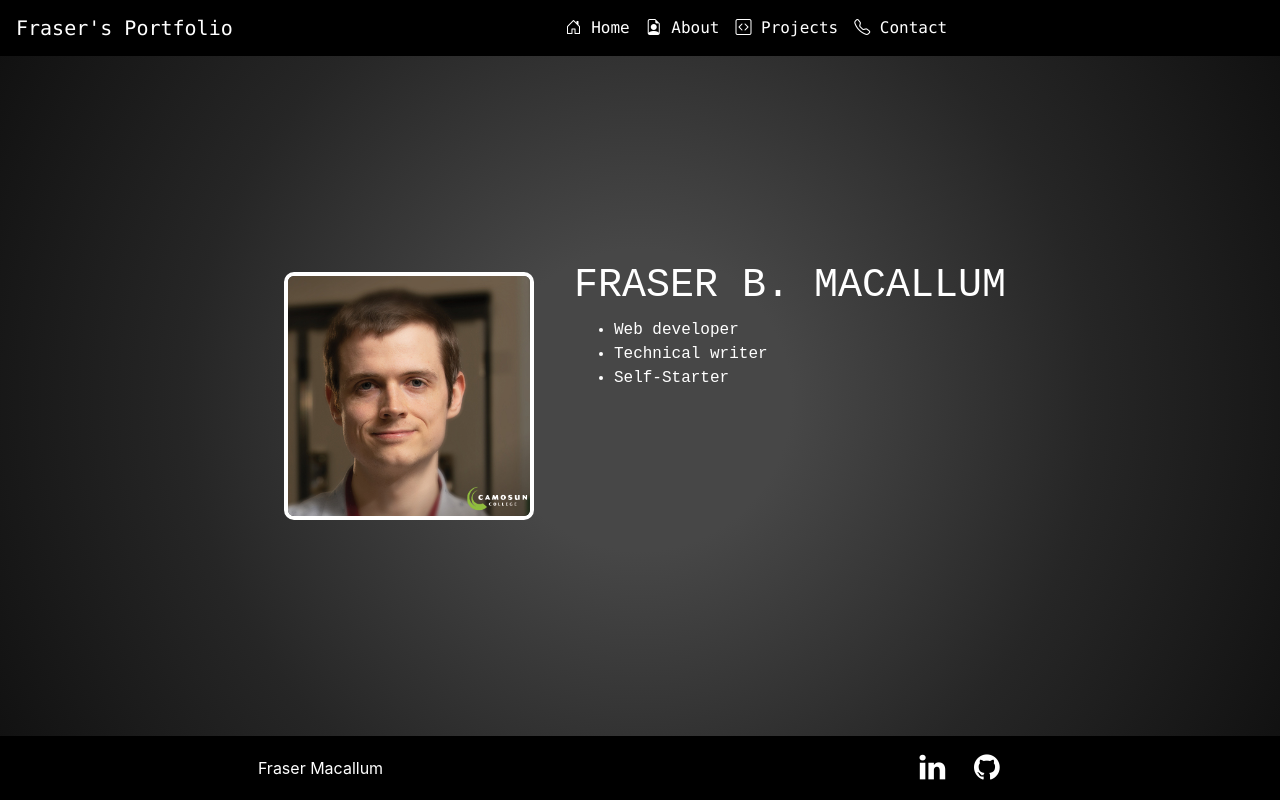
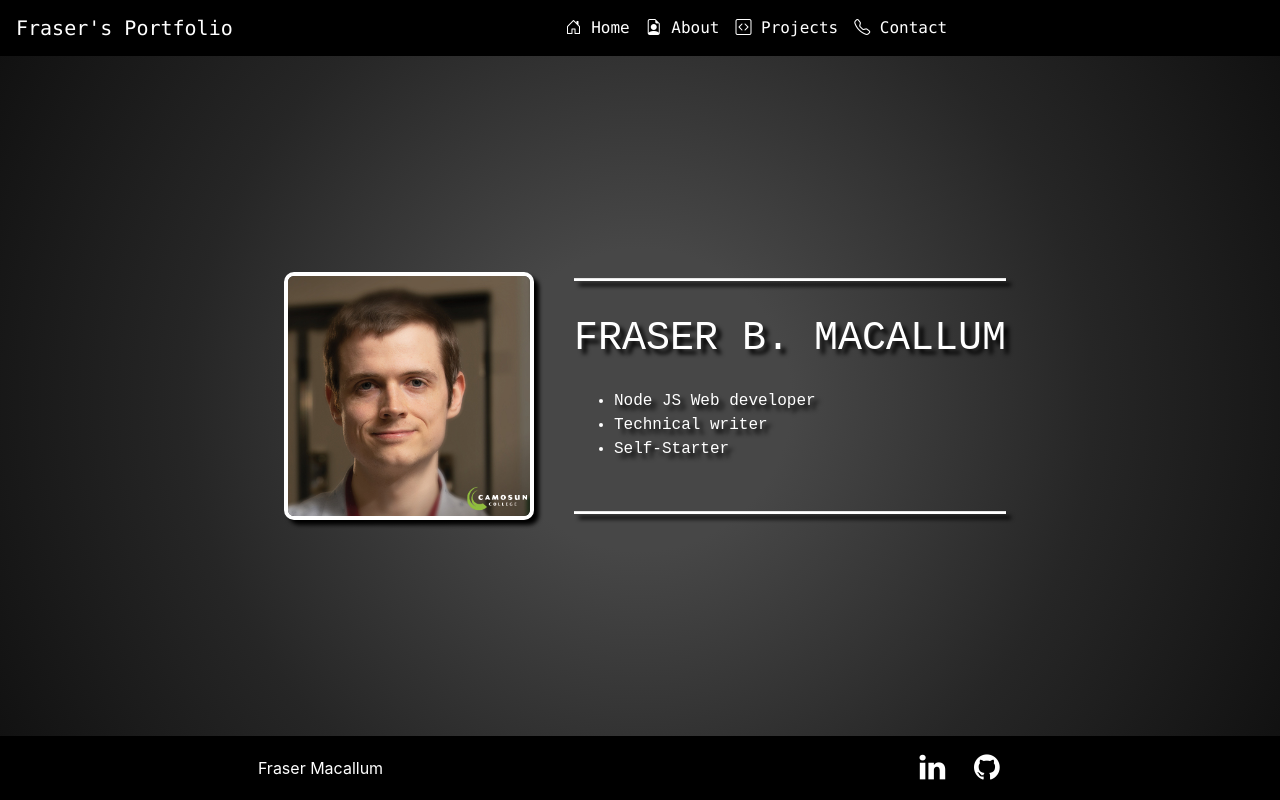
Before and after one commit to frayfray248/portfolio-react, a React (Create React App) app: page / in a window 1280 px wide. Built offline with nearby package versions, Linux system fonts and the light colour scheme.

Commit message:
landing page shadow, hr, text distribution

```diff
--- a/src/App.js
+++ b/src/App.js
@@ -1,17 +1,34 @@
+import {
+  BrowserRouter as Router,
+  Switch,
+  Route,
+  Link
+} from "react-router-dom";
 import GlobalStyle from './styledComponents/GlobalStyle';
 import PortfolioPage from './styledComponents/StyledPortfolioPage'
 import PortfolioNavbar from './styledComponents/StyledPortfolioNavbar';
 import Footer from './styledComponents/StyledFooter';
 import Landing from './styledComponents/StyledLanding';
+import About from './components/About';
 
 const App = () => {
   return (
-    <PortfolioPage>
-      <GlobalStyle />
+    <Router>
+      <PortfolioPage>
+        <GlobalStyle />
+
         <PortfolioNavbar />
-          <Landing />
+
+        {/* Routes */}
+        <Switch>
+          <Route exact path="/"> <Landing /> </Route>
+          <Route path="/about"> <About /></Route>
+        </Switch>
+
         <Footer />
-    </PortfolioPage>
+
+      </PortfolioPage>
+    </Router>
   );
 }
 
--- /dev/null
+++ b/src/components/About.js
@@ -0,0 +1,6 @@
+
+const About = () => (
+    <h1> About </h1>
+)
+
+export default About;
--- a/src/components/Landing.js
+++ b/src/components/Landing.js
@@ -3,21 +3,28 @@ import Col from 'react-bootstrap/Col';
 import Container from 'react-bootstrap/Container';
 import profilePic from '../res/profilePic.png';
 import ProfilePicture from '../styledComponents/StyledProfilePicture';
+import Hr from '../styledComponents/StyledHr';
 
 const Landing = ({ className }) => (
     <div className={`${className}`}>
         <Container >
             <Row className="justify-content-sm-center">
                 <Col md="auto">
-                    <ProfilePicture src={profilePic} />
+                    <ProfilePicture className='my-box-shadow' src={profilePic} />
                 </Col>
-                <Col md="auto">
+                <Col md="auto" className='d-flex flex-column'
+                style={{
+                    textShadow: '5px 5px 4px black',
+                    justifyContent : 'space-between'
+                    }}>
+                    <Hr className='my-box-shadow'/>
                     <h1>FRASER B. MACALLUM</h1>
                     <ul>
-                        <li>Web developer</li>
+                        <li>Node JS Web developer</li>
                         <li>Technical writer</li>
                         <li>Self-Starter</li>
                     </ul>
+                    <Hr className='my-box-shadow'/>
                 </Col>
             </Row>
         </Container>
--- a/src/styledComponents/GlobalStyle.js
+++ b/src/styledComponents/GlobalStyle.js
@@ -10,6 +10,10 @@ const GlobalStyle = createGlobalStyle`
         height: 100%;
     }
 
+    .my-box-shadow {
+        box-shadow: 5px 5px 4px black;
+    }
+
 `
 
 export default GlobalStyle;
--- /dev/null
+++ b/src/styledComponents/StyledHr.js
@@ -0,0 +1,11 @@
+import styled from 'styled-components';
+
+const Hr = ({...props}) => (<hr {...props} />)
+
+const StyledHr = styled(Hr)`
+    height: 2px;
+    background-color:white;
+    width: 100%;
+`
+
+export default StyledHr;
```
Also changed, not shown: 1 other file (tests, documents, lock files or other folders).
